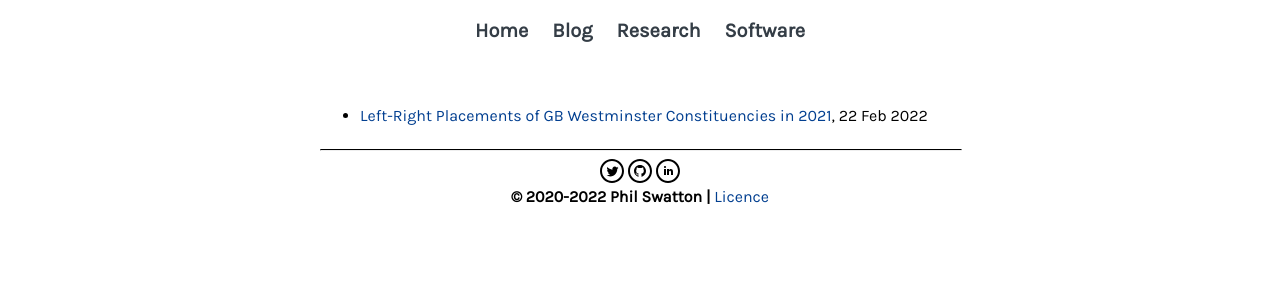
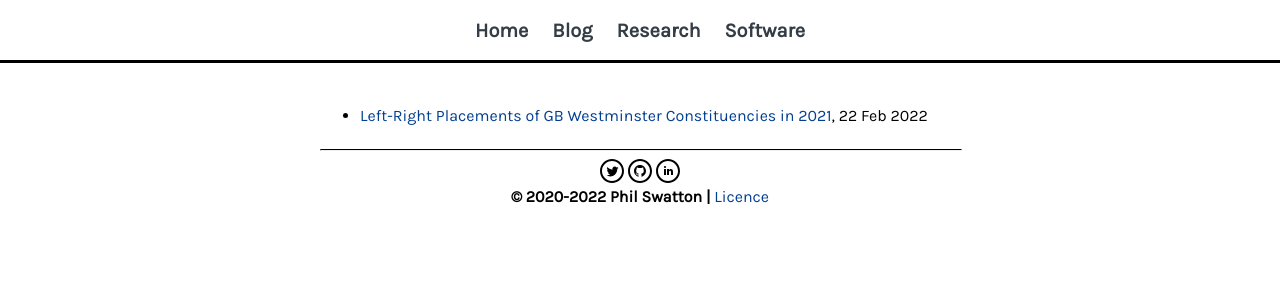
Before and after one commit to philswatton/philswatton.github.io, a Jekyll site: the page built from blog.md, in a window 1280 px wide. Shown: the top 300 px of the page. Built offline with Jekyll 4.4.1, drawn with Linux system fonts in a browser that asks for light colours.

Commit message:
nav border

```diff
--- a/_sass/nav.scss
+++ b/_sass/nav.scss
@@ -173,6 +173,9 @@ span {
             margin: 0px 4px 0px 4px;
             padding: 0px 8px 0px 8px;
         }
+
+        /* Nav border */
+        border-bottom-style: solid;
     }
 
     /* No Menu Button on PC */
```
